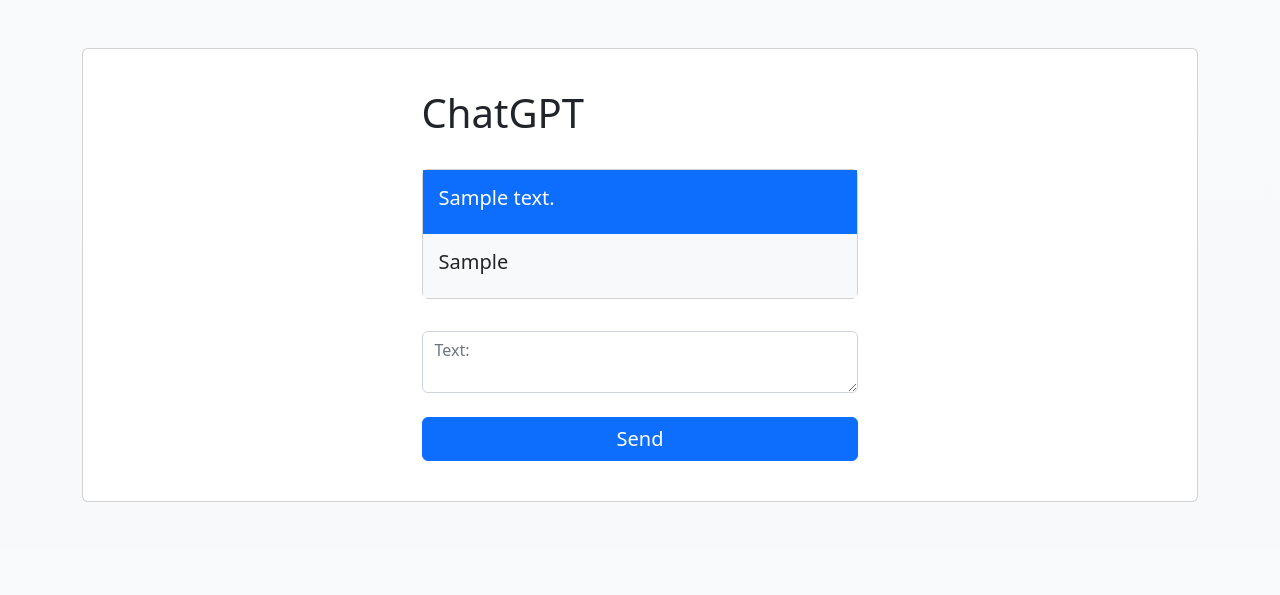
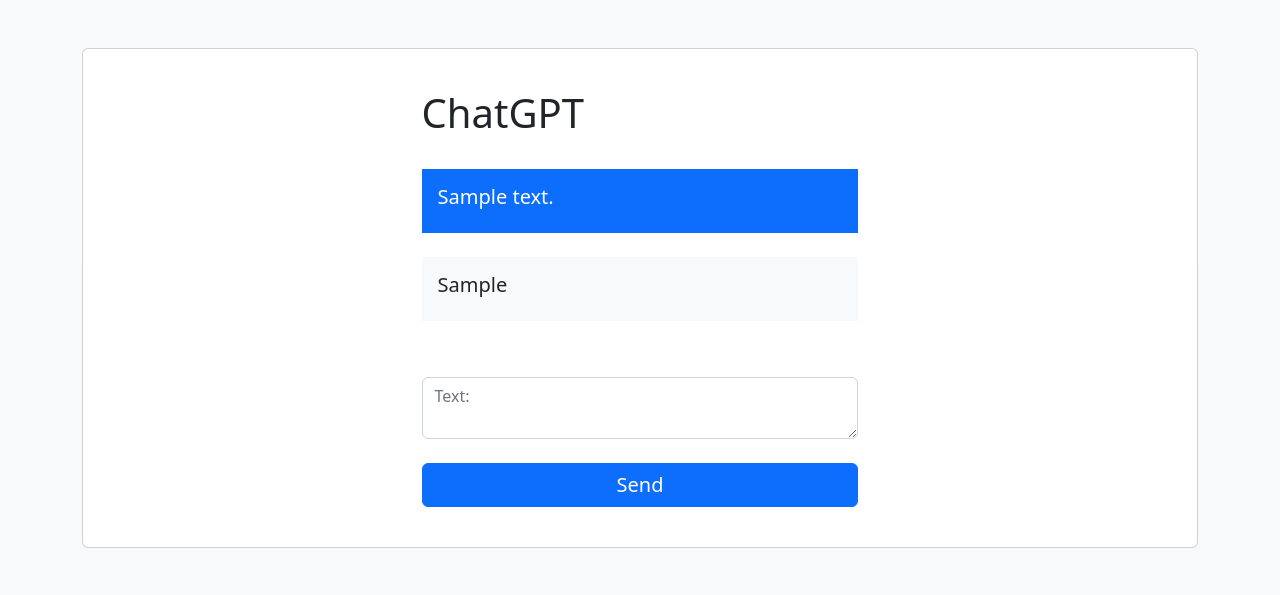
Before and after one commit to nandinichhajed/ChatGPT, a Django app: page / in a window 1280 px wide. Shown: the top 595 px of the page. Run offline with Django 4.2, Linux system fonts and the light colour scheme; tables that the repository leaves empty hold one stand-in row (values such as "Sample post"); some libraries are stand-ins or nearby versions.

Commit message:
removing card border

```diff
--- a/chat/templates/chat.html
+++ b/chat/templates/chat.html
@@ -16,12 +16,12 @@
      <div class="py-4 d-flex flex-row">
     <h1>ChatGPT</h1>
      </div>
-    <div class="card text-white" id="chatCard">
+    <div class="card text-white border-0" id="chatCard">
       {% for chat in chats %}
-      <div class="card-body bg bg-primary">
+      <div class="card-body bg bg-primary mb-4">
        <h5 class="card-title">{{ chat.text }}</h5>
       </div>
-      <div class="card-body bg bg-light text-dark">
+      <div class="card-body bg bg-light text-dark mb-4">
        <h5 class="card-title">{{ chat.gpt }}</h5>
         </div>
       {% endfor %}
```
